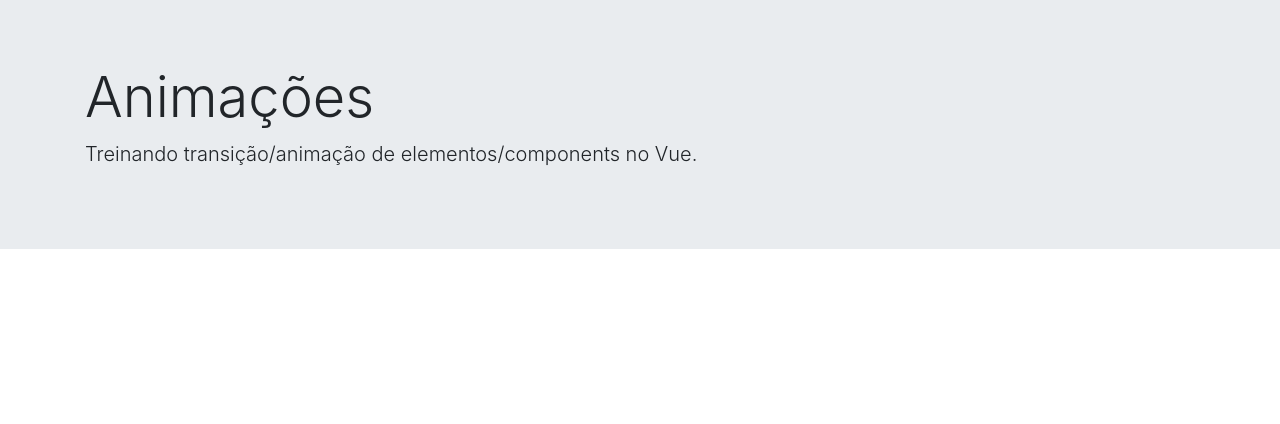
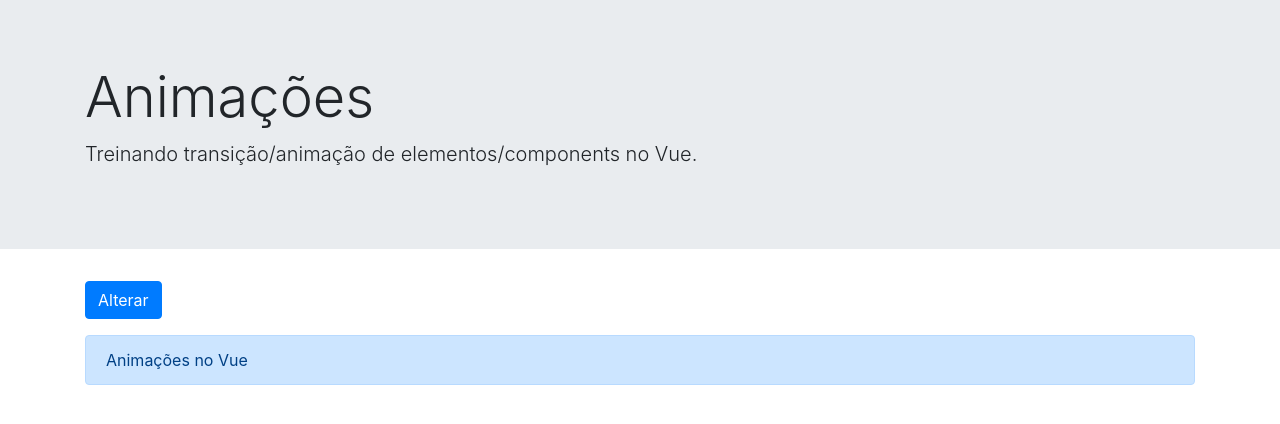
Before and after one commit to flavio-santana/vue-animando-elementos-e-components, a Vue app: page / in a window 1280 px wide. Shown: the top 424 px of the page. Built offline with nearby package versions, Linux system fonts and the light colour scheme.

Commit message:
Usando v-if para mostrar ocultar elementos

```diff
--- a/src/App.vue
+++ b/src/App.vue
@@ -8,7 +8,22 @@
       </div>
     </div>
 
-    <div class="container"></div>
+    <div class="container">
 
+      <button class="btn btn-primary mb-3" @click="mostrar =! mostrar">Alterar</button>
+
+      <div class="alert alert-primary" v-if="mostrar">Animações no Vue</div>
+
+    </div>
   </div>
 </template>
+
+<script>
+export default {
+  data (){
+    return {
+      mostrar:true
+    }
+  }
+}
+</script>
```
